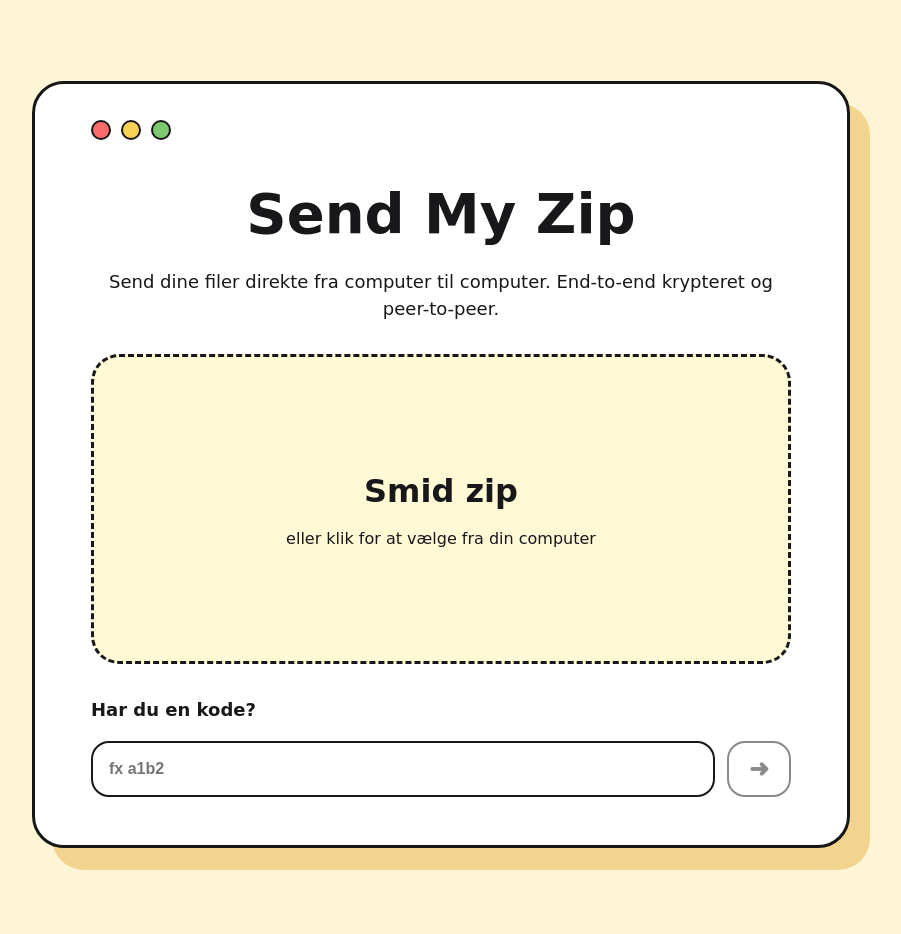
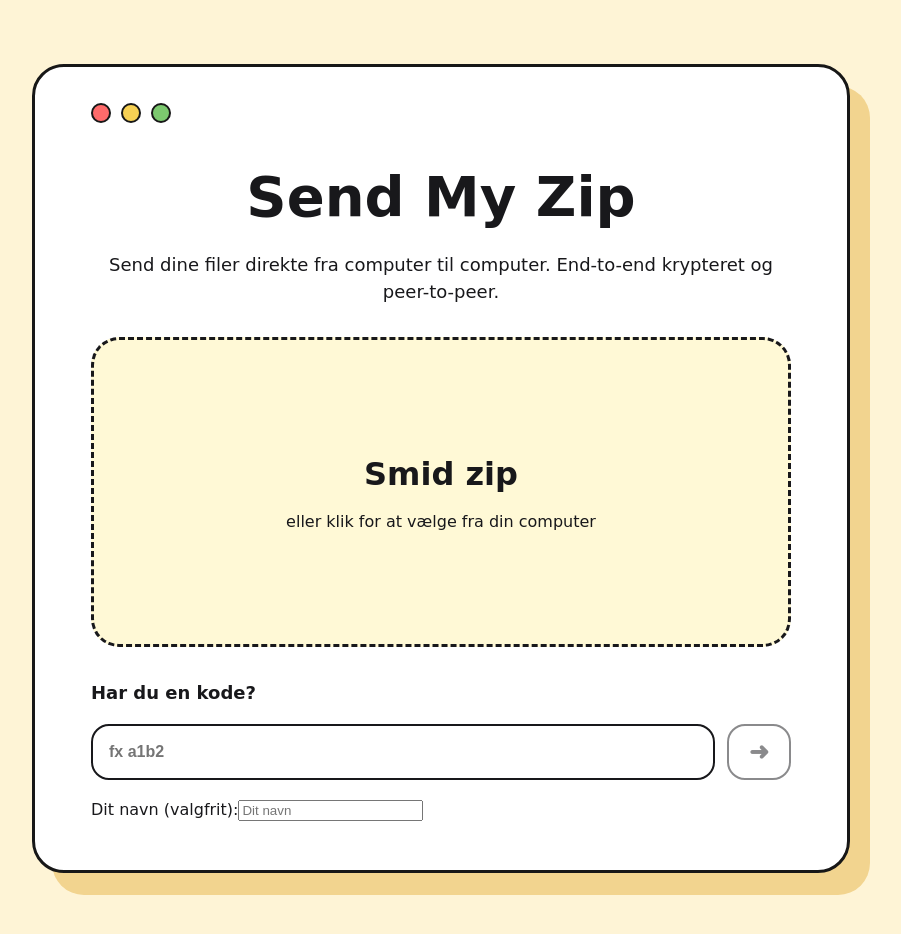
Before and after one commit to barealek/sendmyzip, a React (Vite) app in the folder frontend/: page / in a window 1280 px wide. Shown: the top 934 px of the page, without its empty margins (199-1100 px from the left). Built offline with nearby package versions, Linux system fonts and the light colour scheme.

Commit message:
track receivername

```diff
--- a/frontend/src/App.tsx
+++ b/frontend/src/App.tsx
@@ -51,6 +51,7 @@ function App() {
   const [receiverStatus, setReceiverStatus] = useState<'idle' | 'connecting' | 'connected'>('idle')
   const [shareLink, setShareLink] = useState('')
   const [qrCodeDataUrl, setQrCodeDataUrl] = useState('')
+  const [receiverName, setReceiverName] = useState('')
 
   const wsRef = useRef<WebSocket | null>(null)
   const pcRef = useRef<RTCPeerConnection | null>(null)
@@ -406,7 +407,7 @@ function App() {
         ws.send(
           JSON.stringify({
             type: 'join_request',
-            payload: { name: 'Guest' },
+            payload: { name: receiverName.trim() || 'Guest' },
           }),
         )
         setMessage('Afventer afsender…')
@@ -611,6 +612,19 @@ function App() {
             </button>
           </div>
 
+          <div className="name-entry">
+            <label htmlFor="name-input" className="name-label">
+              Dit navn (valgfrit):
+            </label>
+            <input
+              id="name-input"
+              value={receiverName}
+              onChange={(event) => setReceiverName(event.target.value)}
+              placeholder="Dit navn"
+              maxLength={50}
+            />
+          </div>
+
           {showReceiverMode && (
             <div className="receive-card">
               <h2>Modtager fil</h2>
```
